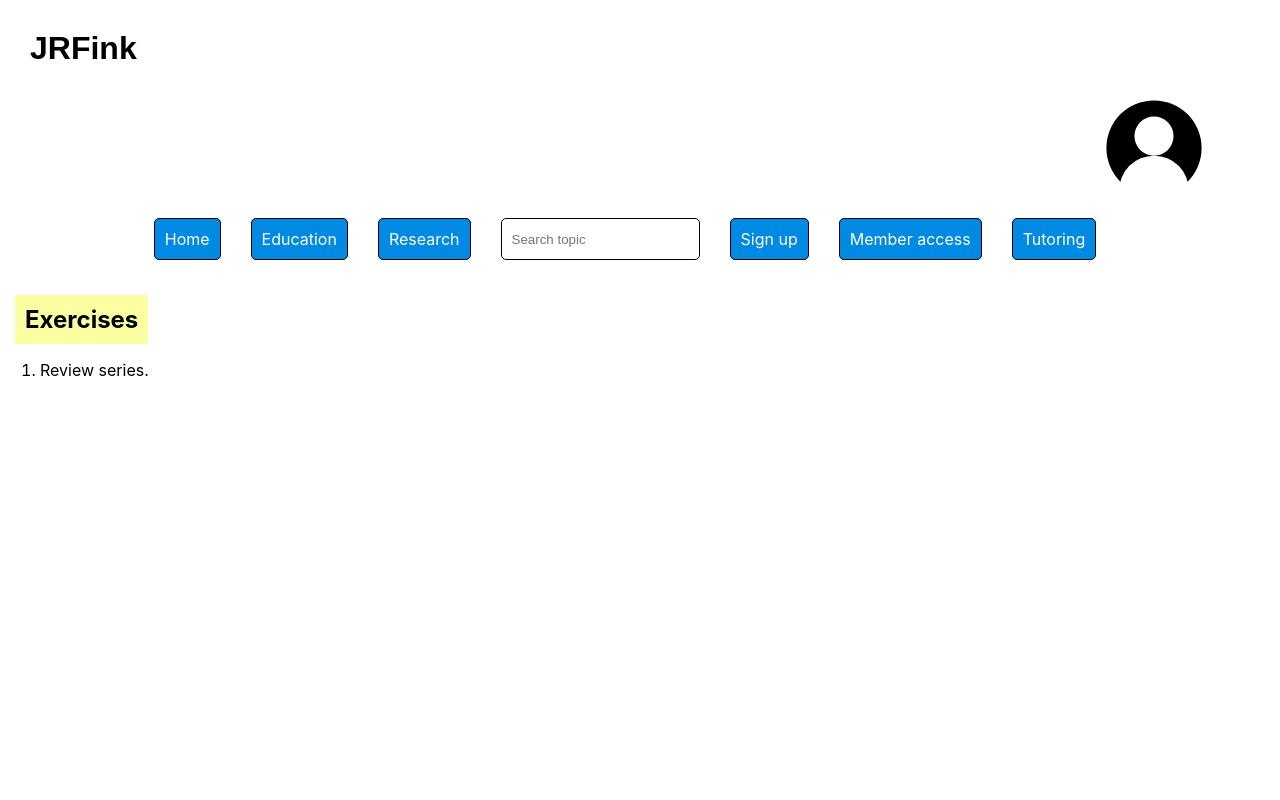
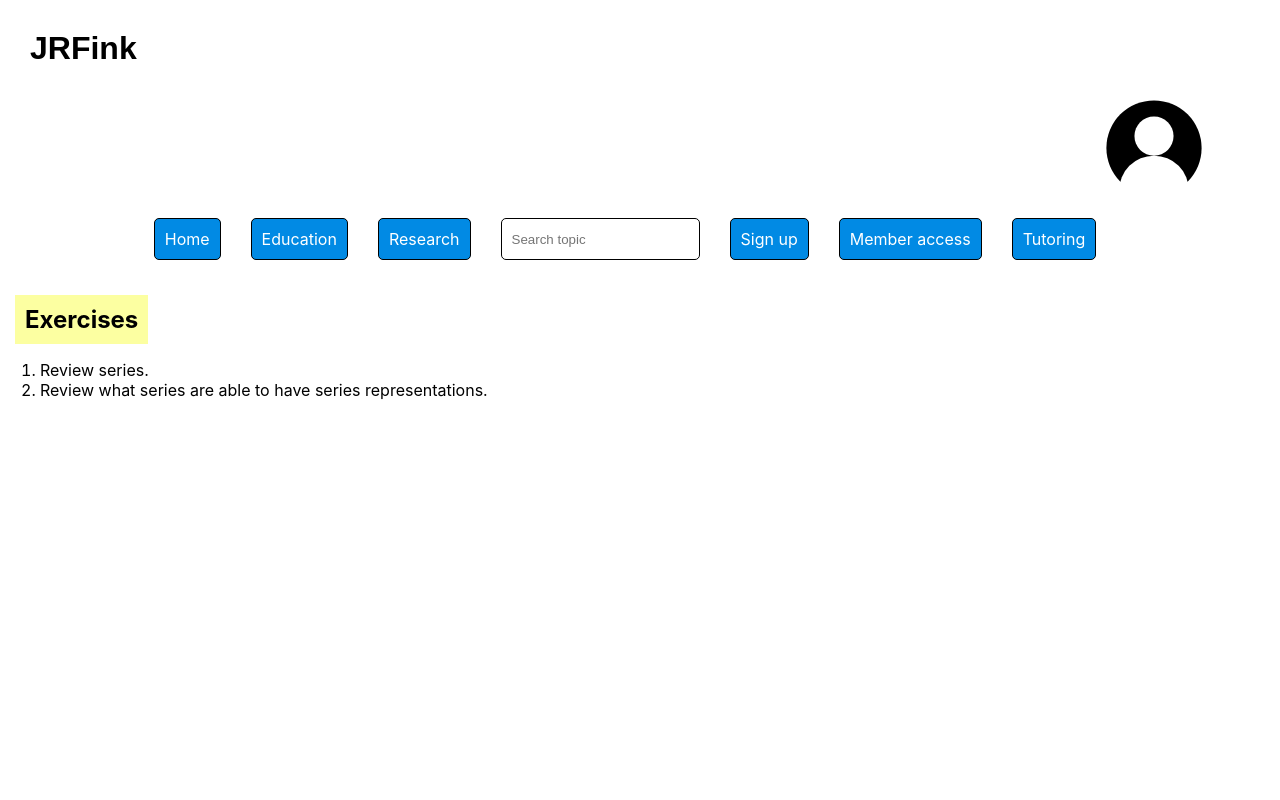
Before and after one commit to JRFink/jrfphyspagesnew, a Next.js app: page /exercises/gp1/taylorex in a window 1280 px wide. Shown: the top 800 px of the page. Built offline with nearby package versions, Linux system fonts and the light colour scheme.

Commit message:
Update taylorex.tsx.

```diff
--- a/pages/exercises/gp1/taylorex.tsx
+++ b/pages/exercises/gp1/taylorex.tsx
@@ -10,7 +10,9 @@ import Exerciseheading from '@/pages/components/exerciseheading';
 <li>
 Review series.
 </li>
-
+<li>
+Review what series are able to have series representations.
+</li>
 </ol>
   </>
   );
```
